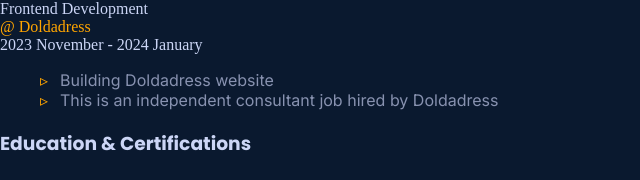
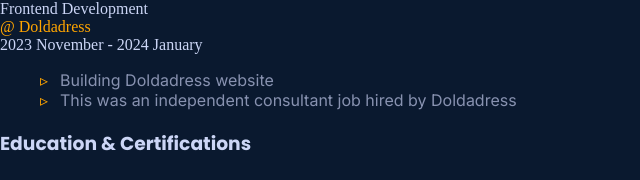
Before and after one commit to NoahNemhed/Portfolio, a React (Create React App) app: page /experience in a window 1280 px wide. Shown: the part 286-466 px from the top of the page, without its empty margins (0-640 px from the left). Built offline with nearby package versions, Linux system fonts and the light colour scheme.

Commit message:
ändringar

```diff
--- a/src/views/Experience.jsx
+++ b/src/views/Experience.jsx
@@ -9,7 +9,7 @@
           duration: "2023 November - 2024 January",
           content: [
             "Building Doldadress website",
-            "This is an independent consultant job hired by Doldadress",
+            "This was an independent consultant job hired by Doldadress",
           ]
         },
       });
```
